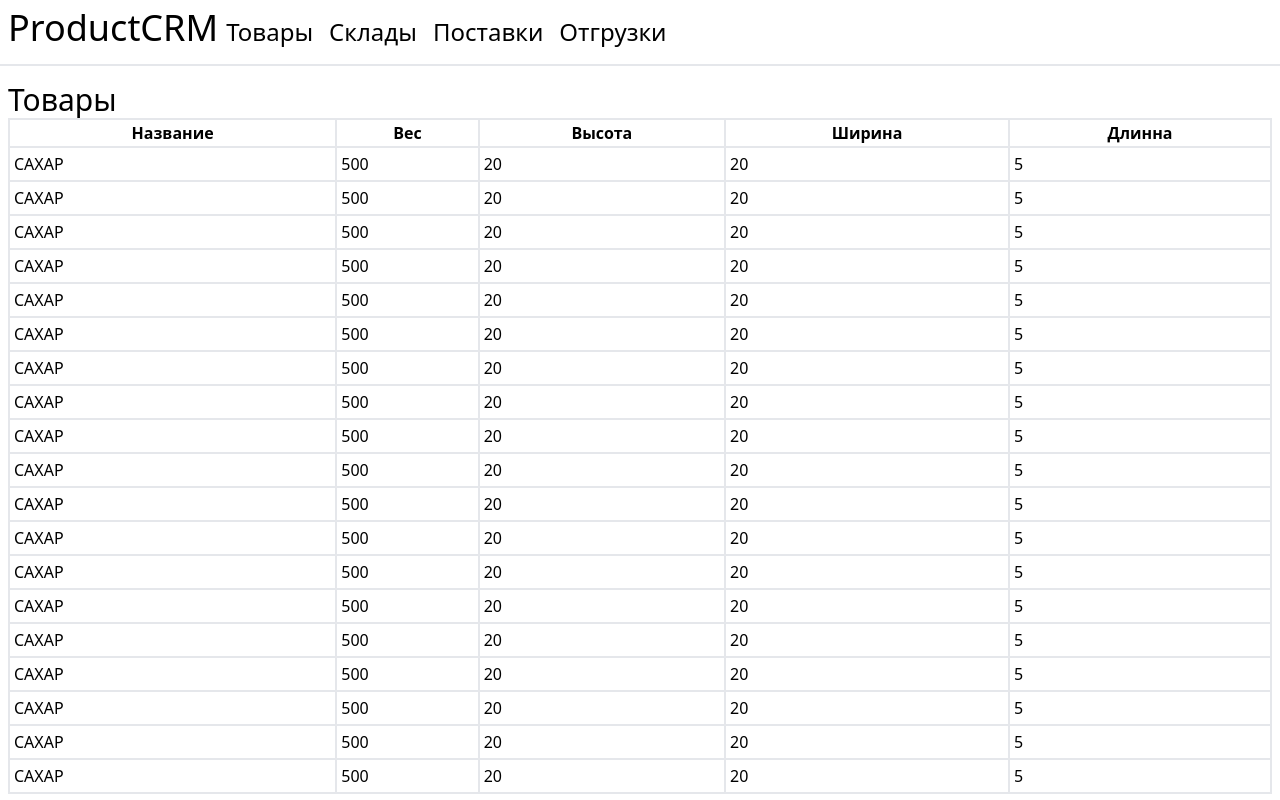
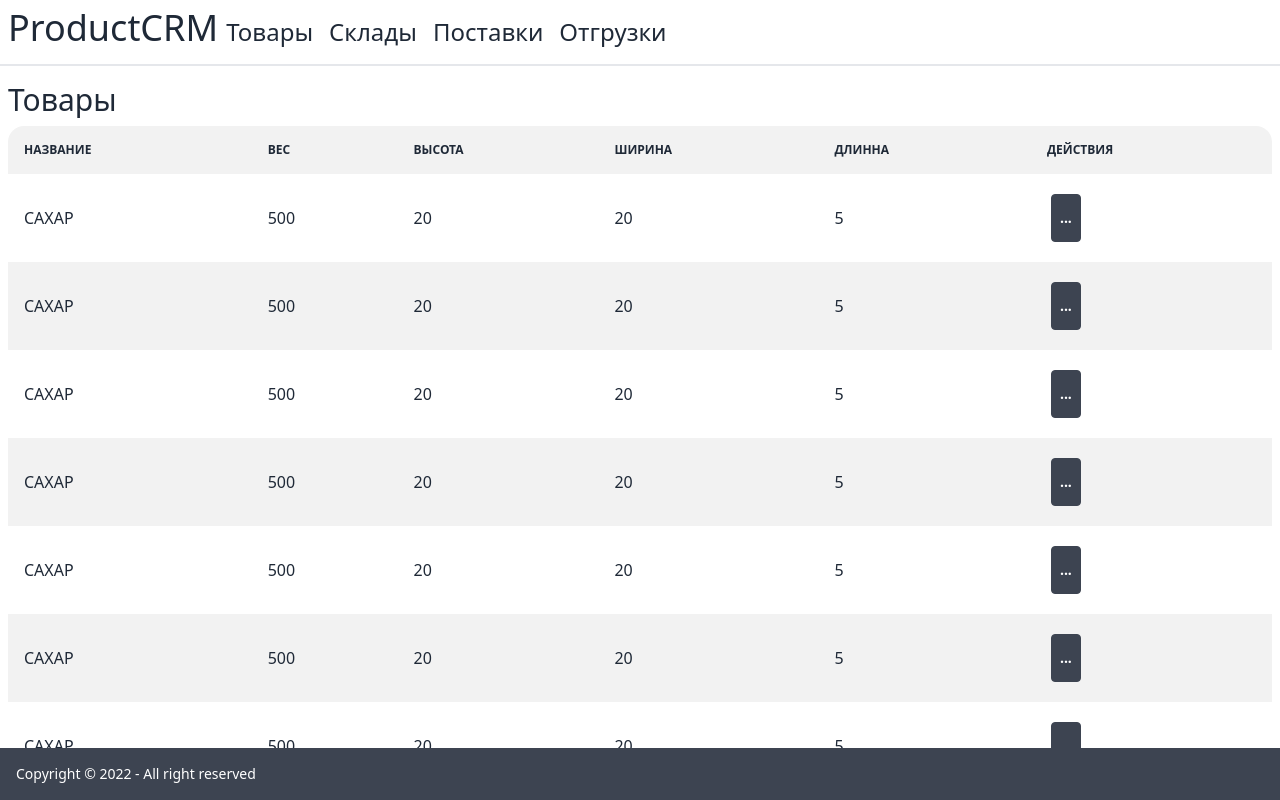
Before and after one commit to ao-tvoydom/practice-crm, a Vue app in the folder frontend/: page / in a window 1280 px wide. Shown: the top 800 px of the page. Built offline with nearby package versions, Linux system fonts and the light colour scheme.

Commit message:
actions column in table and restyling

```diff
--- a/frontend/public/index.html
+++ b/frontend/public/index.html
@@ -1,5 +1,5 @@
 <!DOCTYPE html>
-<html lang="">
+<html lang="" data-theme="light">
   <head>
     <meta charset="utf-8">
     <meta http-equiv="X-UA-Compatible" content="IE=edge">
--- a/frontend/src/App.vue
+++ b/frontend/src/App.vue
@@ -1,20 +1,20 @@
 <template>
-  <div class="h-full">
   <header class="flex mb-4 border-b-2 p-2">
     <div class="text-4xl">ProductCRM</div>
-      <div class="text-2xl m-2 cursor-pointer hover:text-blue-500" v-on:click="currentTab='products'">Товары</div>
-      <div class="text-2xl m-2 cursor-pointer hover:text-blue-500" >Склады</div>
-      <div class="text-2xl m-2 cursor-pointer hover:text-blue-500" v-on:click="currentTab='supplys'">Поставки</div>
-      <div class="text-2xl m-2 cursor-pointer hover:text-blue-500" >Отгрузки</div>
+    <div class="text-2xl m-2 cursor-pointer hover:text-primary" v-on:click="currentTab='products'">Товары</div>
+    <div class="text-2xl m-2 cursor-pointer hover:text-primary" >Склады</div>
+    <div class="text-2xl m-2 cursor-pointer hover:text-primary" v-on:click="currentTab='supplys'">Поставки</div>
+    <div class="text-2xl m-2 cursor-pointer hover:text-primary" >Отгрузки</div>
   </header>
 
-    <div class="content m-2">
+  <div class="m-2 flex-grow" >
     <ProductsPage v-if=" currentTab==='products' "></ProductsPage>
     <SupplysPage v-if=" currentTab==='supplys' "></SupplysPage>
   </div>
 
-    <footer class="bottom-0 bg-gray-300 p-2 ">© 2022 ProductCRM, все права защищены.</footer>
-  </div>
+  <footer class="fixed bottom-0 footer items-center p-4 bg-neutral text-neutral-content">
+    <p>Copyright © 2022 - All right reserved</p>
+  </footer>
 </template>
 
 <script>
--- a/frontend/src/assets/tailwind.css
+++ b/frontend/src/assets/tailwind.css
@@ -7,13 +7,18 @@
 }
 
 html, body {
-    height: 100%;
+    min-height: 100vh;
 }
 
 #app {
-    height: 100%;
+    min-height: 100vh;
 }
 
 .content {
     min-height: calc(100vh - 8.1rem);
 }
+
+.products-table {
+    display: grid;
+    grid-template-columns: repeat(5, minmax(0, 1fr)) max-content;
+}
--- a/frontend/src/components/ProductsPage.vue
+++ b/frontend/src/components/ProductsPage.vue
@@ -1,24 +1,39 @@
 <template>
-  <div class="text-3xl">Товары</div>
-  <table class="w-full">
-    <tr>
-      <th class="border-2">Название</th>
-      <th class="border-2">Вес</th>
-      <th class="border-2">Высота</th>
-      <th class="border-2">Ширина</th>
-      <th class="border-2">Длинна</th>
-    </tr>
-    <tr v-for="product in products" :key="product.name">
-      <td class="border-2 p-1" >{{ product.name }}</td>
-      <td class="border-2 p-1">{{ product.weight }}</td>
-      <td class="border-2 p-1">{{ product.height }}</td>
-      <td class="border-2 p-1">{{ product.width }}</td>
-      <td class="border-2 p-1">{{ product.length }}</td>
-    </tr>
+  <div class="text-3xl mb-2">Товары</div>
+  <table class="table table-zebra w-full">
+    <thead>
+      <tr>
+        <th>Название</th>
+        <th>Вес</th>
+        <th>Высота</th>
+        <th>Ширина</th>
+        <th>Длинна</th>
+        <th>Действия</th>
+      </tr>
+    </thead>
+    <tbody>
+      <tr v-for="product in products" :key="product.name">
+        <td>{{ product.name }}</td>
+        <td>{{ product.weight }}</td>
+        <td>{{ product.height }}</td>
+        <td>{{ product.width }}</td>
+        <td>{{ product.length }}</td>
+        <td>
+          <div class="dropdown dropdown-end">
+            <label tabindex="0" class="btn m-1 p-2 rounded">...</label>
+            <ul tabindex="0" class="dropdown-content menu p-2 shadow bg-base-100 rounded w-52">
+              <li><a>Изменить</a></li>
+              <li><a>Удалить</a></li>
+            </ul>
+          </div>
+        </td>
+      </tr>
+    </tbody>
   </table>
 </template>
 
 <script>
+
 export default {
   name: "ProductsPage",
   data() {
@@ -46,5 +61,6 @@ export default {
       ]
     }
   }
+
 }
 </script>
--- a/frontend/src/components/SupplysPage.vue
+++ b/frontend/src/components/SupplysPage.vue
@@ -1,18 +1,32 @@
 <template>
-  <table class="w-full">
-    <div class="text-3xl">Поставки</div>
-    <tr>
-      <th class="border-2">Товар</th>
-      <th class="border-2">Поставщик</th>
-      <th class="border-2">Количество</th>
-      <th class="border-2">Дата</th>
-    </tr>
-    <tr v-for="supply in supplys" :key="supply.product_title">
-      <td class="border-2 p-1" >{{ supply.product_title }}</td>
-      <td class="border-2 p-1">{{ supply.supplier_name }}</td>
-      <td class="border-2 p-1">{{ supply.amount }}</td>
-      <td class="border-2 p-1">{{ supply.date }}</td>
-    </tr>
+  <div class="text-3xl">Поставки</div>
+  <table class="table table-zebra w-full">
+    <thead>
+      <tr>
+        <th>Товар</th>
+        <th>Поставщик</th>
+        <th>Количество</th>
+        <th>Дата</th>
+        <th>Действия</th>
+      </tr>
+    </thead>
+    <tbody>
+      <tr v-for="supply in supplys" :key="supply.product_title">
+        <td>{{ supply.product_title }}</td>
+        <td>{{ supply.supplier_name }}</td>
+        <td>{{ supply.amount }}</td>
+        <td>{{ supply.date }}</td>
+        <td>
+          <div class="dropdown dropdown-end">
+            <label tabindex="0" class="btn m-1 p-2 rounded">...</label>
+            <ul tabindex="0" class="dropdown-content menu p-2 shadow bg-base-100 rounded w-52">
+              <li><a>Изменить</a></li>
+              <li><a>Удалить</a></li>
+            </ul>
+          </div>
+        </td>
+      </tr>
+    </tbody>
   </table>
 </template>
 
--- a/frontend/src/main.js
+++ b/frontend/src/main.js
@@ -2,4 +2,5 @@ import { createApp } from 'vue'
 import App from './App.vue'
 import './assets/tailwind.css'
 
+
 createApp(App).mount('#app')
--- a/frontend/tailwind.config.js
+++ b/frontend/tailwind.config.js
@@ -3,5 +3,5 @@ module.exports = {
   theme: {
     extend: {},
   },
-  plugins: [],
+  plugins: [require("daisyui")],
 }
```
Lines whose indentation alone changed are shown as unchanged.
